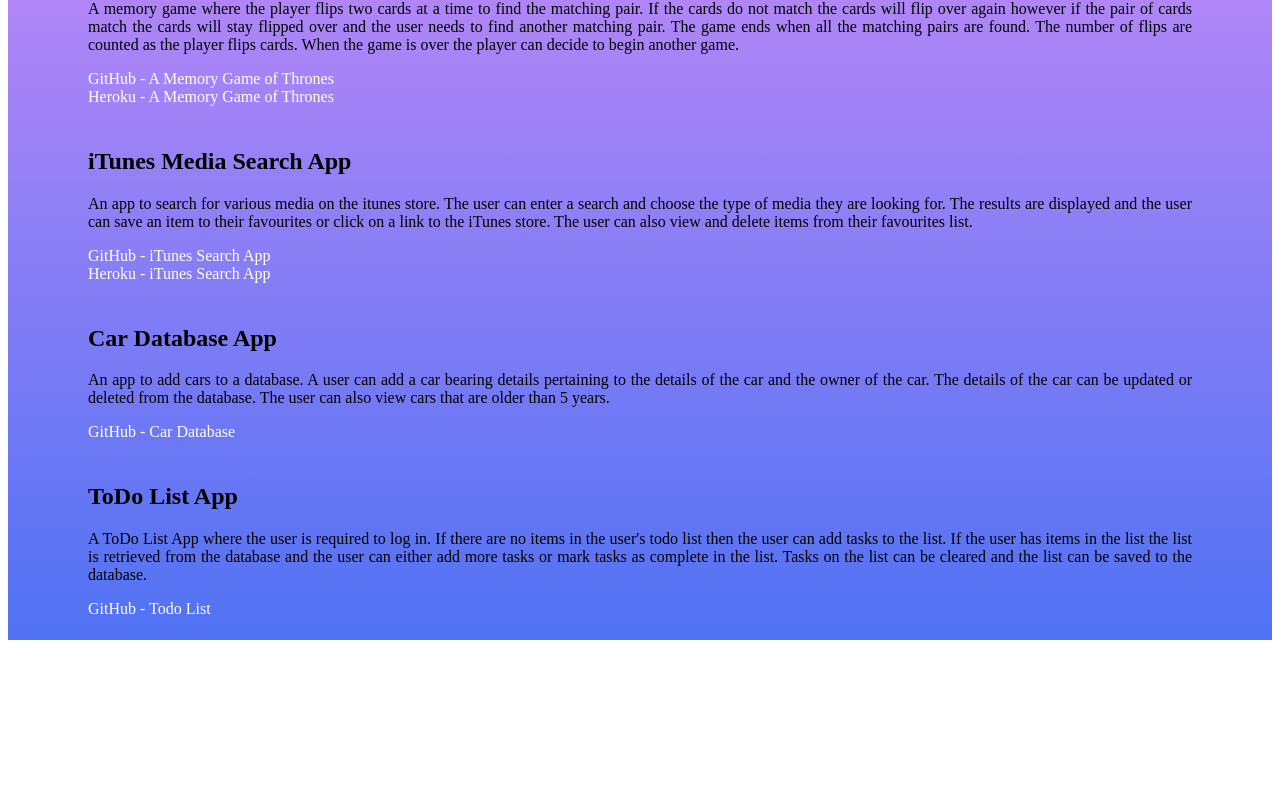
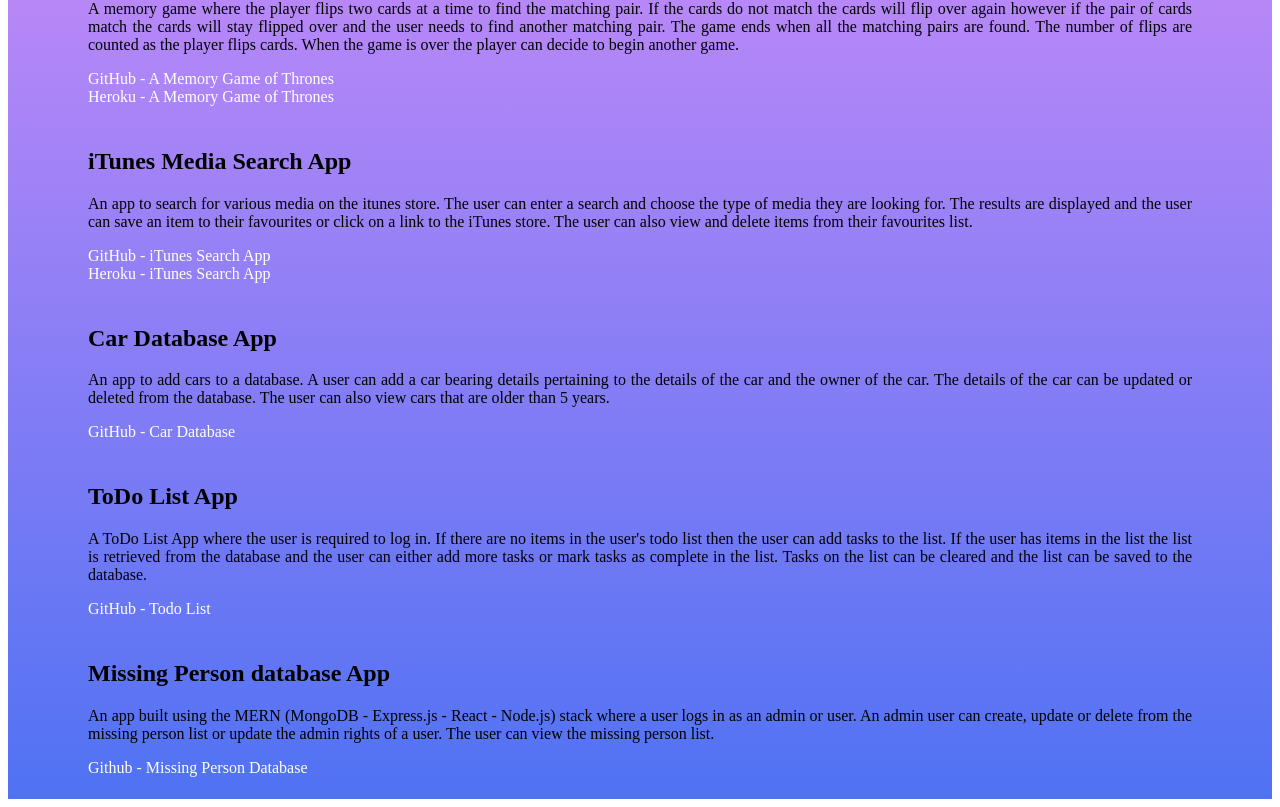
Before and after one commit to ShaySN29/developer_portfolio, a Next.js app: page /projects in a window 1280 px wide. Shown: the part 342-1149 px from the top of the page. Before the commit the page ends 990 px from the top, so only its background shows below. Built offline with nearby package versions, Linux system fonts and the light colour scheme.

Commit message:
update to projects list

```diff
--- a/pages/projects.js
+++ b/pages/projects.js
@@ -81,6 +81,15 @@
         </p>
         <a href='https://github.com/ShaySN29/Todo-List' target="_blank" style={linkStyle}>GitHub - Todo List</a>
       </div>
+
+      <div style={marginStyle}>
+        <h2>Missing Person database App</h2>
+          <p style={paragraphStyle}>
+            An app built using the MERN (MongoDB - Express.js - React - Node.js) stack where a user logs in as an admin or user. An admin user can create,
+            update or delete from the missing person list or update the admin rights of a user. The user can view the missing person list.
+          </p>
+          <a href='https://github.com/ShaySN29/Missing-Person-Database' target="'_blank" style={linkStyle}>Github - Missing Person Database</a>
+      </div>
     </div>
   </Layout>
 );
```
